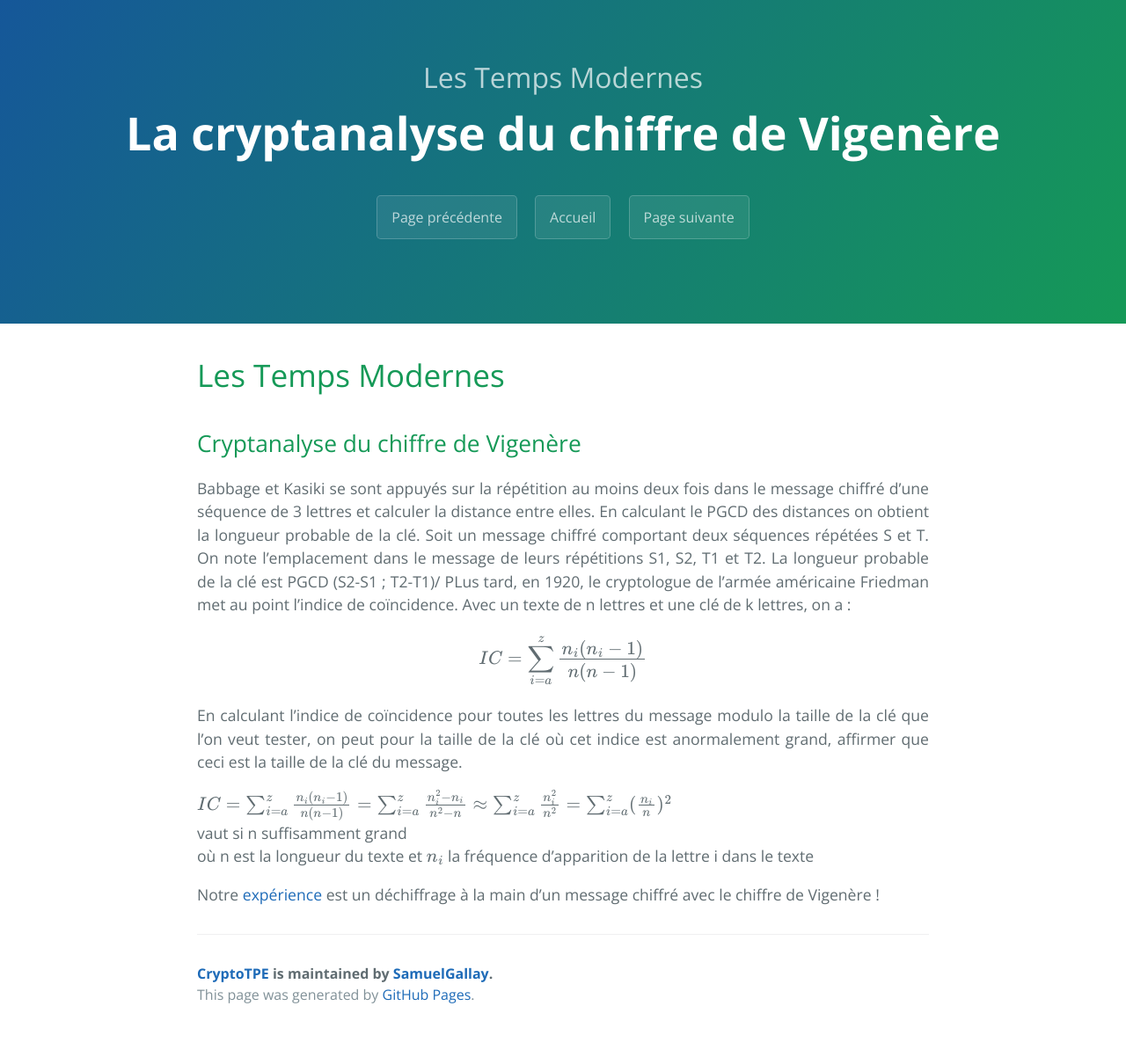
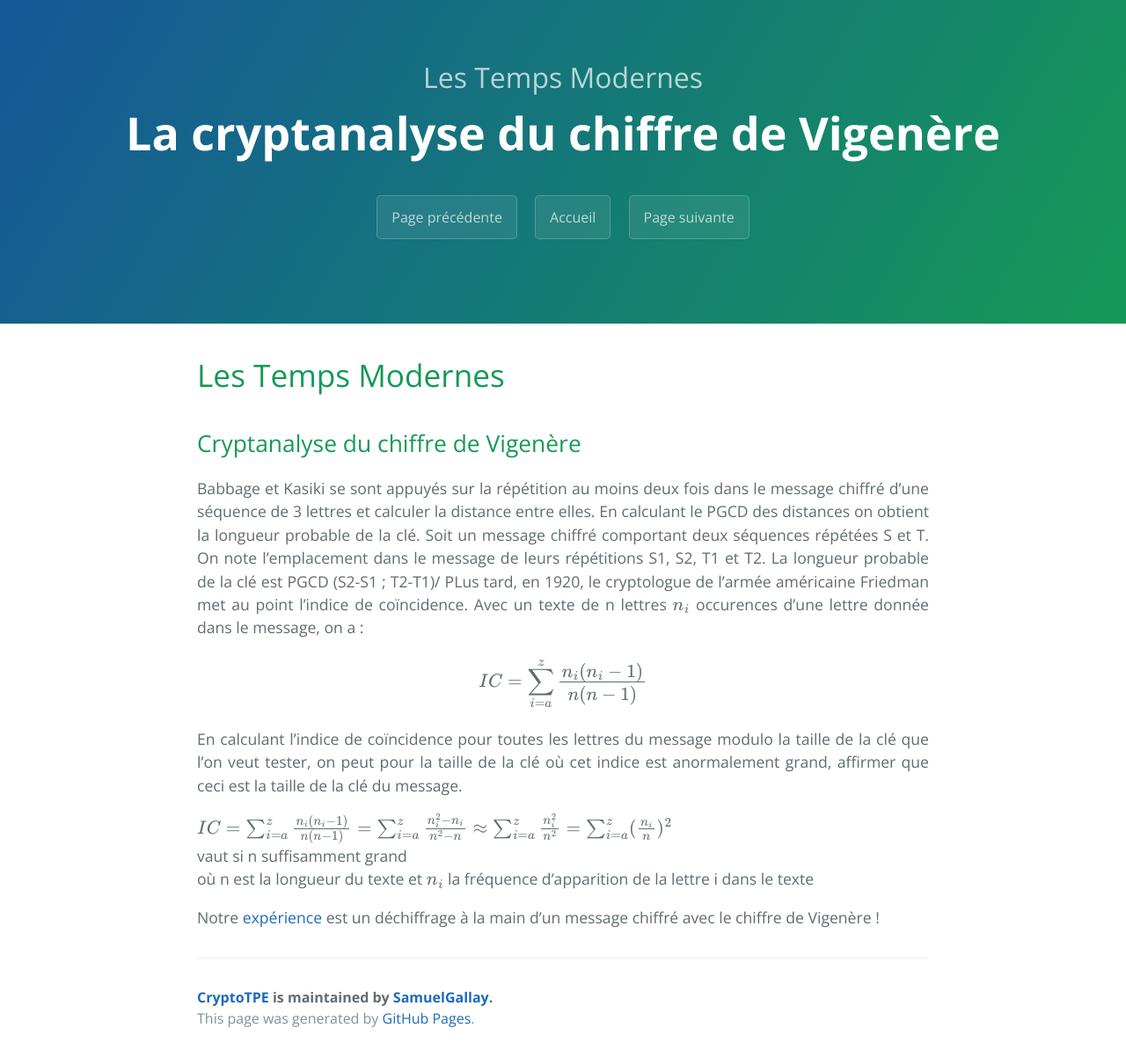
Before and after one commit to SamuelGallay/CryptoTPE, a Jekyll site: the page built from pages/2_TempsModernes/4_cryptavigenere.md, in a window 1280 px wide. Shown: the whole page at 88% size. Built offline with Jekyll 4.4.1, drawn with Linux system fonts in a browser that asks for light colours; our own code applies the rules of GitHub Pages for plain Markdown files; formulas are drawn with MathJax 3; before the commit the page ends 1175 px from its top, so only the background shows below that.

Commit message:
précisions

```diff
--- a/pages/2_TempsModernes/4_cryptavigenere.md
+++ b/pages/2_TempsModernes/4_cryptavigenere.md
@@ -12,7 +12,7 @@ partie: Les Temps Modernes
 
 Babbage et Kasiki se sont appuyés sur la répétition au moins deux fois dans le message chiffré d’une séquence de 3 lettres et calculer la distance entre elles. En calculant le PGCD des distances on obtient la longueur probable de la clé.
 Soit un message chiffré comportant deux séquences répétées S et T. On note l'emplacement dans le message de leurs répétitions S1, S2, T1 et T2. La longueur probable de la clé est PGCD (S2-S1 ; T2-T1)/
-PLus tard, en 1920, le cryptologue de l’armée américaine Friedman met au point l’indice de coïncidence. Avec un texte de n lettres et une clé de k lettres, on a :
+PLus tard, en 1920, le cryptologue de l’armée américaine Friedman met au point l’indice de coïncidence. Avec un texte de n lettres $$ n_{i} $$ occurences d'une lettre donnée dans le message, on a :
 
 $$ IC =\sum_{i=a}^z \frac{n_{i}(n_{i}-1)}{n(n-1)} $$
 
```
